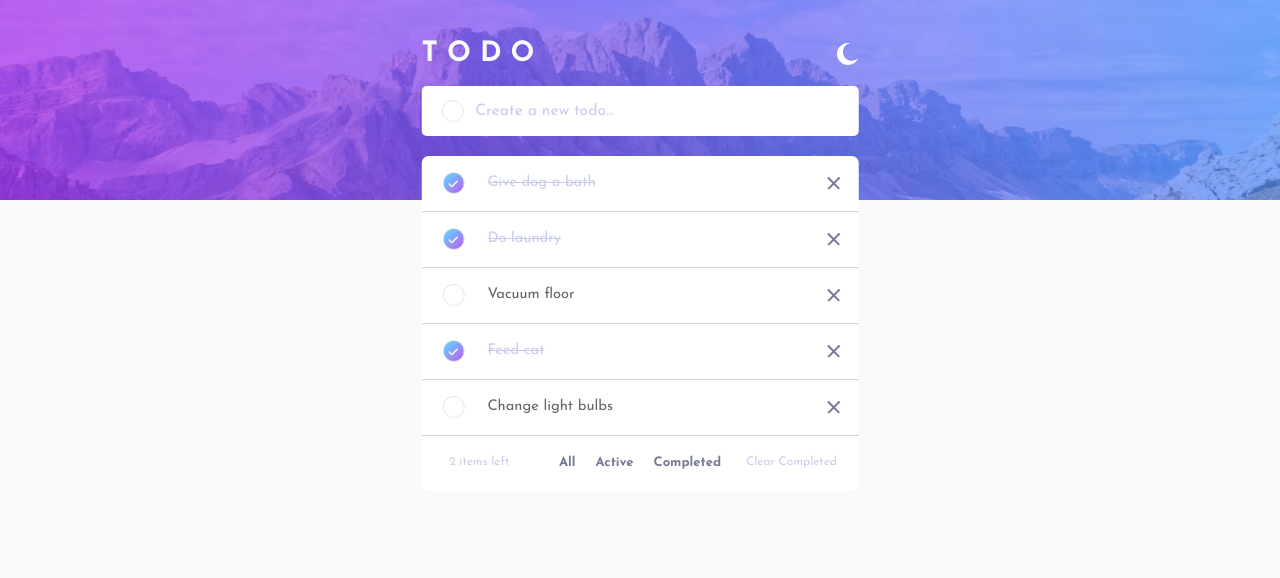
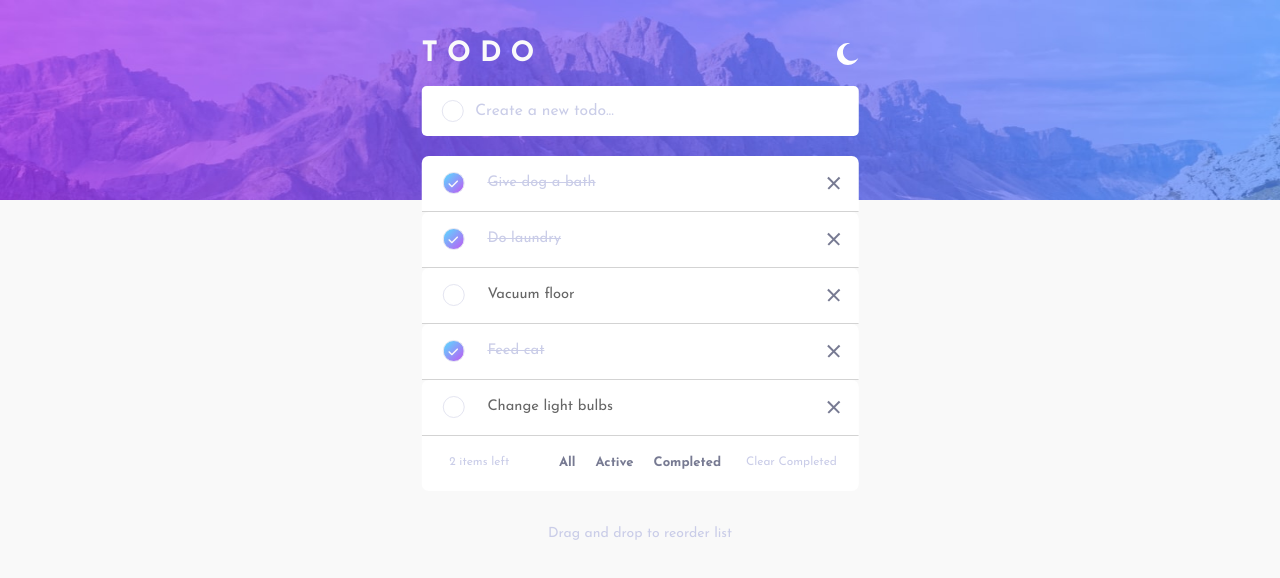
Before and after one commit to vasilemidrigan/tasko, a React (Create React App) app: page / in a window 1280 px wide. Shown: the top 578 px of the page. Built offline with nearby package versions, Linux system fonts and the light colour scheme.

Commit message:
Add dnd hind

```diff
--- a/src/components/ToDoList.js
+++ b/src/components/ToDoList.js
@@ -56,6 +56,7 @@ export default function ToDoList({
       <div className="ToDoList__tasklist__wrapper">
         {/* framer-motion - implemented drag and drop */}
         <Reorder.Group
+          as="div"
           axis="y"
           values={toDoList}
           onReorder={setToDoList}
@@ -64,6 +65,7 @@ export default function ToDoList({
           {toDoList.filter(FILTERS[activeFilter]).map((item) => {
             return (
               <Reorder.Item
+                as="div"
                 value={item}
                 key={item.id}
                 className="ToDoList__tasklist__wrapper__dnd__task"
@@ -92,6 +94,9 @@ export default function ToDoList({
       </div>
       {/* filter section */}
       <div className="ToDoList__Filter">{filterBtns}</div>
+      <div className="ToDoList__dnd-hint">
+        <span>Drag and drop to reorder list</span>
+      </div>
     </div>
   );
 }
--- a/src/styles/todolist.scss
+++ b/src/styles/todolist.scss
@@ -56,6 +56,11 @@
       font-size: 0.85rem;
     }
   }
+  &__dnd-hint {
+    color: $light-grayish-blue;
+    width: 100%;
+    @include position-absolute(unset, unset, -50px, unset);
+  }
 }
 // ----------------------------------------
 // -------------- DARK THEME --------------
```
